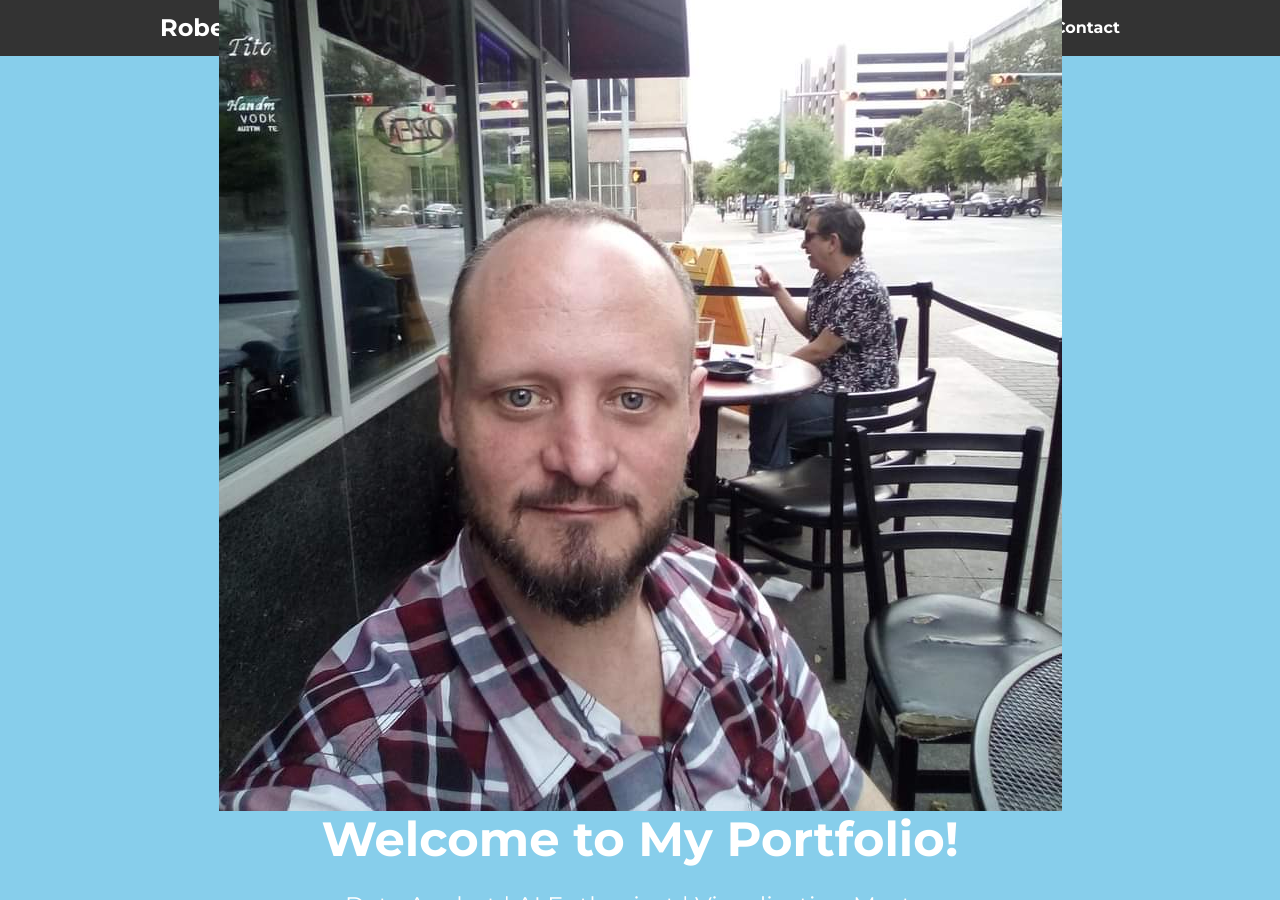
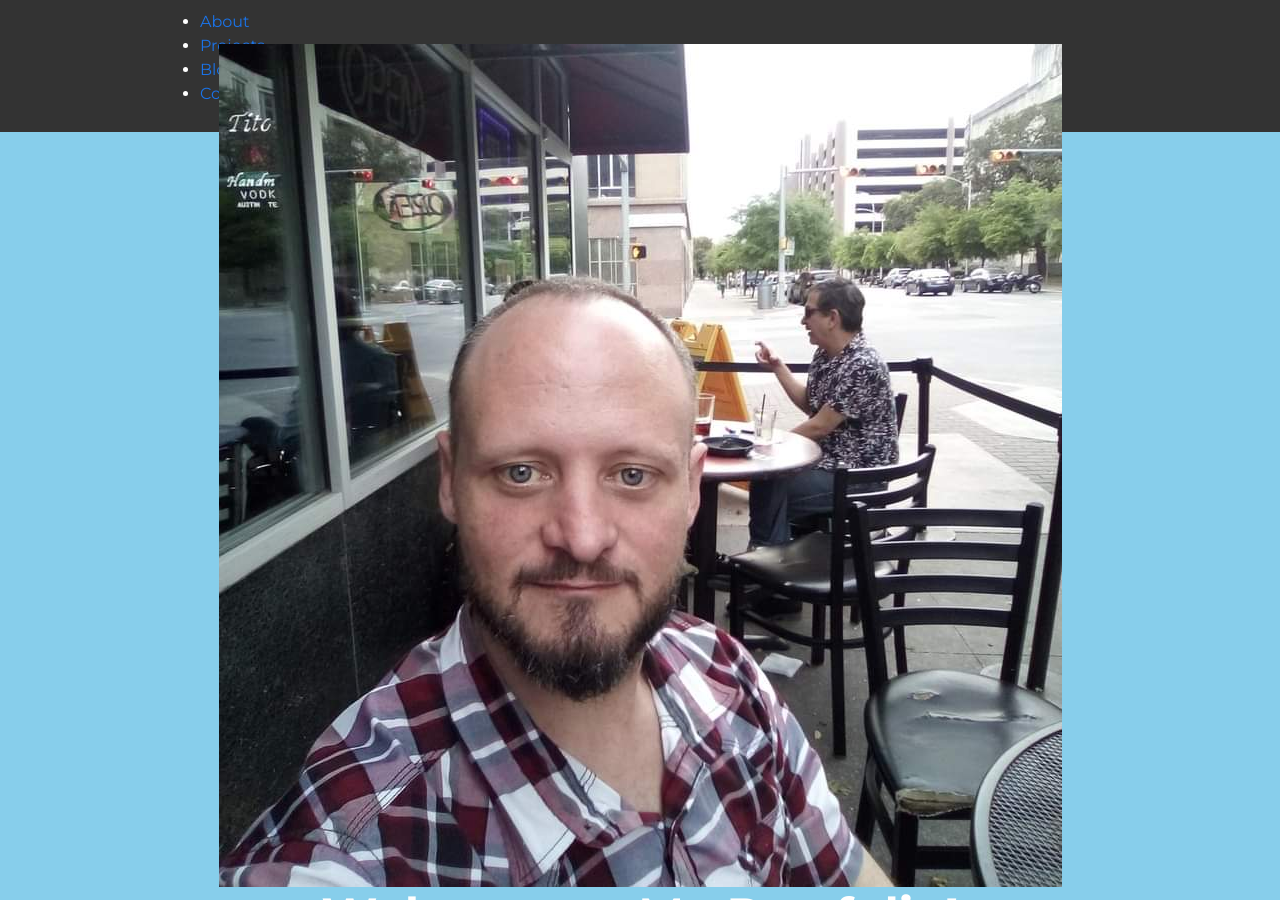
Before and after one commit to rgrantham82/rgrantham82.github.io, a Jekyll site: the page built from index.html, in a window 1280 px wide and 900 px high. Built offline with Jekyll 4.4.1, drawn with Linux system fonts in a browser that asks for light colours; nearby versions of some CDN libraries.

Commit message:
Update header.html

```diff
--- a/_includes/header.html
+++ b/_includes/header.html
@@ -1,7 +1,6 @@
 <header>
   <nav>
-    <div class="nav-left">Robert Grantham</div>
-    <div class="nav-right">
+    <div>
       <ul>
         <li>
           <a href="/#about">About</a>
```
